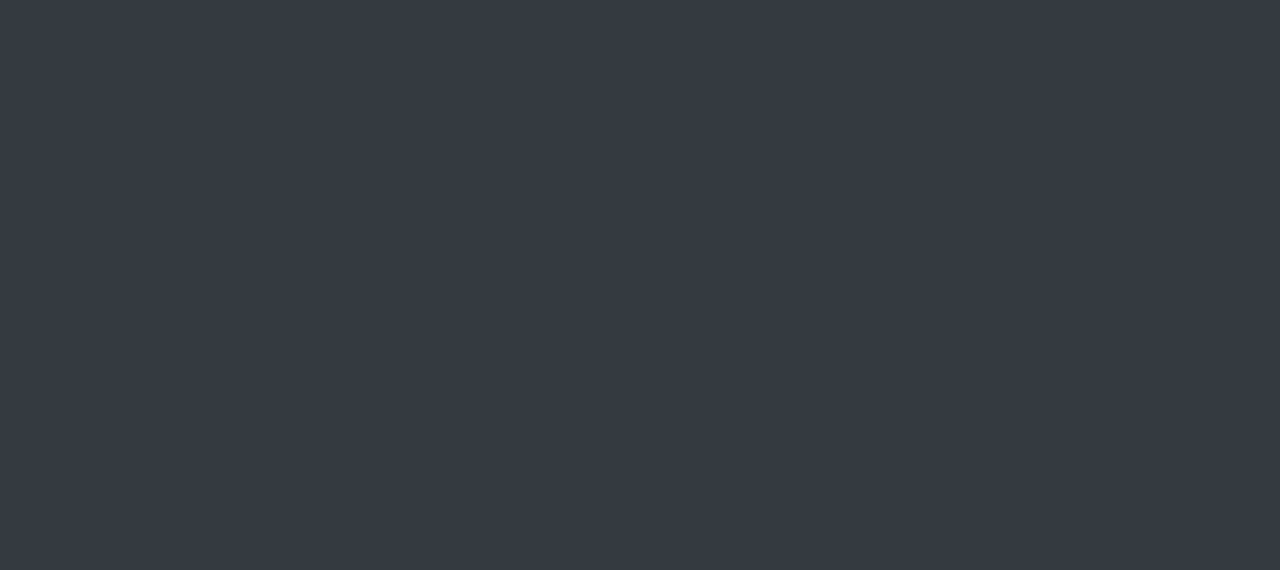
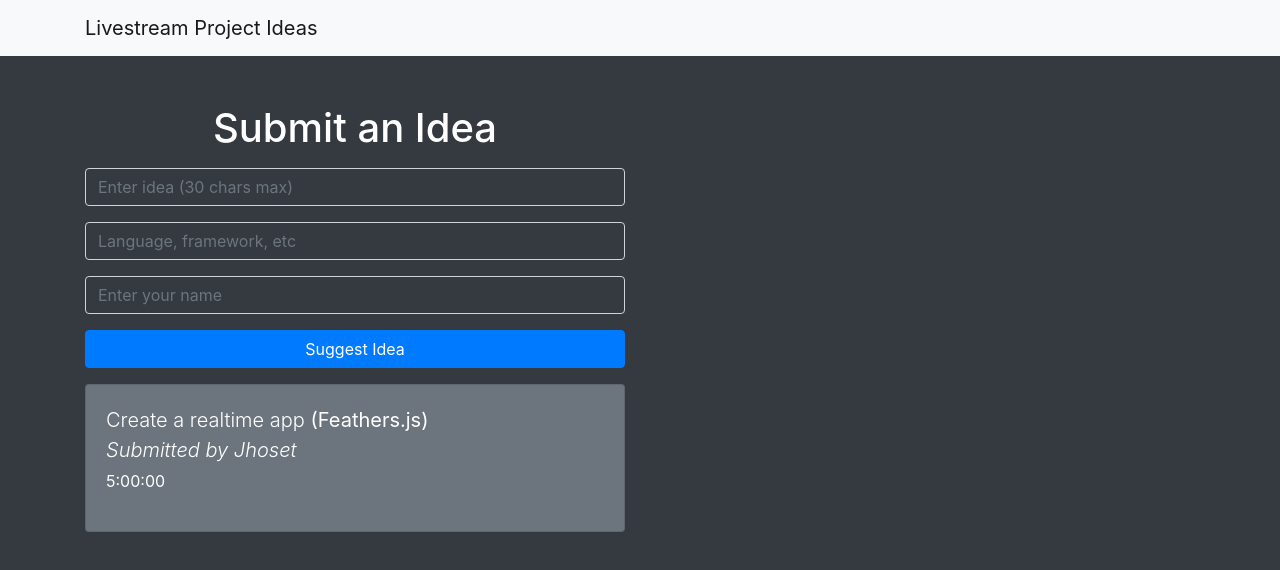
Before and after one commit to xJA10x/RealTimeApp, a website: page index.html in a window 1280 px wide. Drawn offline with nearby package versions, Linux system fonts and the light colour scheme.

Commit message:
Finished frontend

```diff
--- a/index.html
+++ b/index.html
@@ -13,5 +13,67 @@
     <title>Livestream Project Ideas</title>
   </head>
   <body class="bg-dark text-white">
+    <nav class="navbar navbar-light bg-light">
+      <div class="container">
+        <span class="navbar-brand mb-0">Livestream Project Ideas</span>
+      </div>
+    </nav>
+
+    <div class="container mt-5">
+      <div class="row">
+        <div class="col-md-6">
+          <h1 class="text-center mb-3">
+            Submit an Idea
+          </h1>
+          <form id="form">
+            <div class="form-group">
+              <input
+                type="text"
+                id="idea-text"
+                class="form-control bg-dark text-white"
+                placeholder="Enter idea (30 chars max)"
+              />
+            </div>
+            <div class="form-group">
+              <input
+                type="text"
+                id="idea-tech"
+                class="form-control bg-dark text-white"
+                placeholder="Language, framework, etc"
+                maxlength="30"
+                required
+              />
+            </div>
+            <div class="form-group">
+              <input
+                type="text"
+                id="idea-viewer"
+                class="form-control bg-dark text-white"
+                placeholder="Enter your name"
+                maxlength="20"
+                required
+              />
+            </div>
+            <button type="submit" class="btn btn-primary btn-block">
+              Suggest Idea
+            </button>
+          </form>
+          <div>
+            <div id="ideas">
+              <div class="card bg-secondary my-3">
+                <div class="card-body">
+                  <p class="lead">
+                    Create a realtime app <strong>(Feathers.js)</strong>
+                    <br />
+                    <em>Submitted by Jhoset</em>
+                    <br />
+                    <small>5:00:00</small>
+                  </p>
+                </div>
+            </div>
+          </div>
+        </div>
+      </div>
+    </div>
   </body>
 </html>
```
